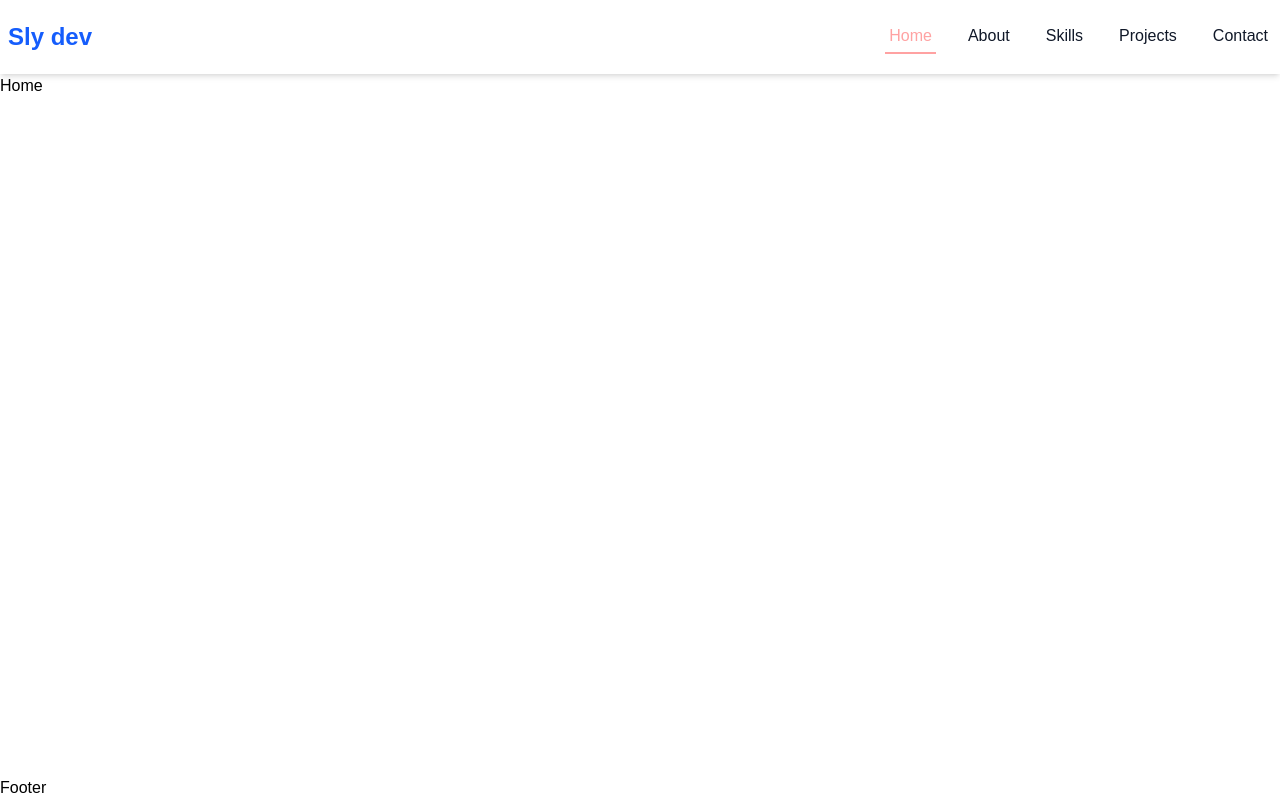
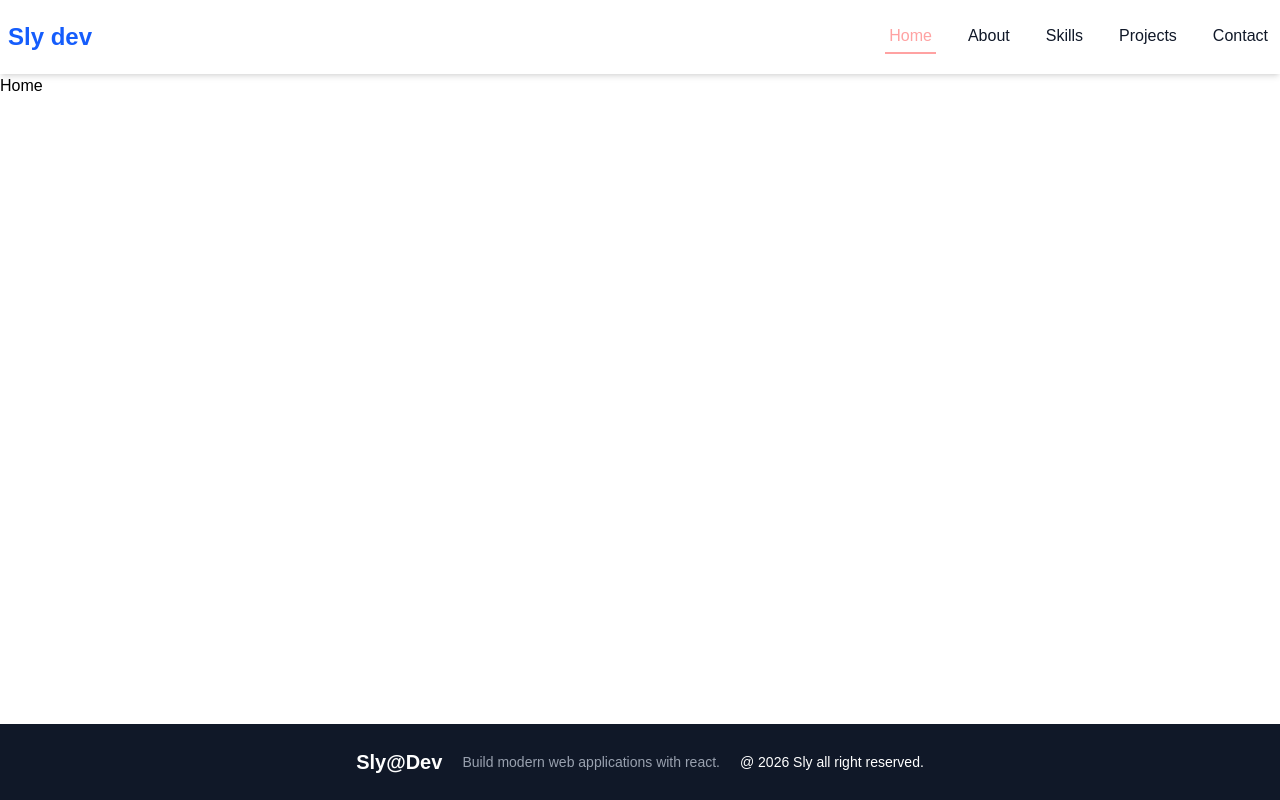
Before and after one commit to comfortmbah/multi-page-portfolio, a React (Vite) app: page / in a window 1280 px wide. Built offline with nearby package versions, Linux system fonts and the light colour scheme.

Commit message:
Create reusable footer component

```diff
--- a/src/components/Footer.jsx
+++ b/src/components/Footer.jsx
@@ -2,7 +2,21 @@
 
 const Footer = () => {
   return (
-    <div>Footer</div>
+    <footer className="bg-gray-900 mt-10 text-white">
+        <div className="max-w-7xl mx-auto p-6 flex items-center gap-5 justify-center">
+          <h2 className="text-xl font-semibold">
+            Sly@Dev
+          </h2>
+
+          <p className="text-sm text-gray-400">
+            Build modern web applications with react.
+          </p>
+
+          <p className="text-sm">
+            @ {new Date().getFullYear()} Sly all right reserved.
+          </p>
+        </div>
+    </footer>
   )
 }
 
```
